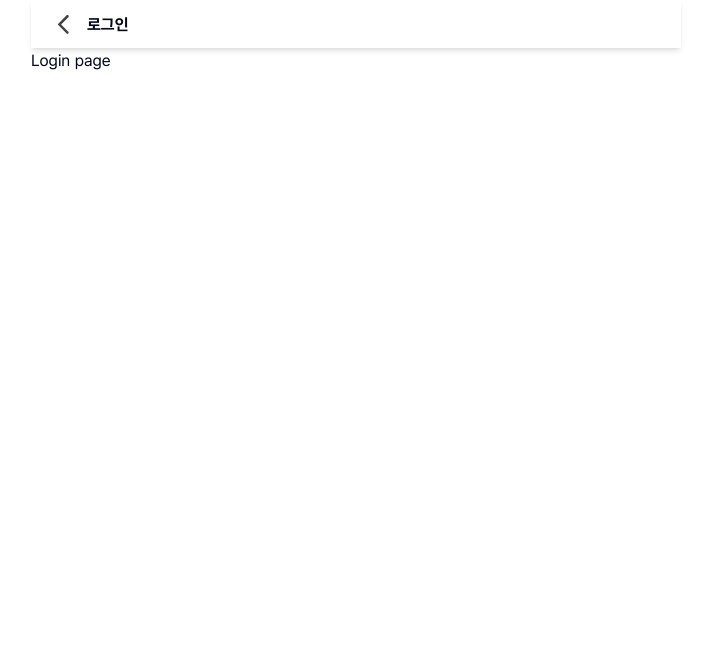
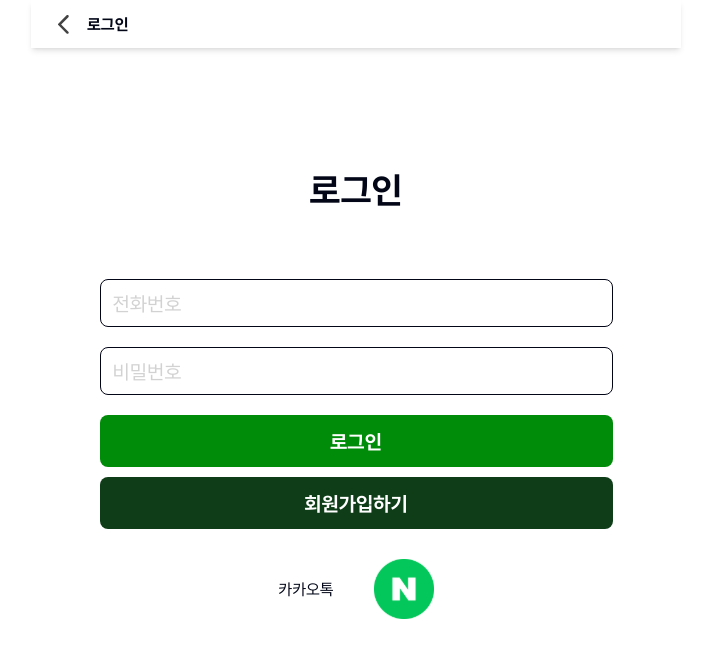
Before and after one commit to prgrms-web-devcourse-final-project/WEB5_6_MOCI_FE, a Next.js app: page /login in a window 1280 px wide. Shown: the top 658 px of the page, without its empty margins (284-995 px from the left). Built offline with nearby package versions, Linux system fonts and the light colour scheme.

Commit message:
[Feat] 로그인 UI 제작, 로그인 api 연동, svgr 관련 수정

```diff
--- /dev/null
+++ b/src/app/(stack)/login/components/LoginForm.tsx
@@ -0,0 +1,61 @@
+"use client";
+
+import { login } from "@/hooks/auth";
+import Button from "@/shared/components/Button";
+import Input from "@/shared/components/Input";
+import { useRouter } from "next/navigation";
+import React, { useState } from "react";
+
+function LoginForm() {
+  const [form, setForm] = useState({ userId: "", password: "" });
+  const router = useRouter();
+
+  const handleForm = (e: React.ChangeEvent<HTMLInputElement>) => {
+    const { name, value } = e.target;
+    setForm((prev) => ({ ...prev, [name]: value.trim() }));
+  };
+
+  const handleLogin = async (e: React.FormEvent) => {
+    e.preventDefault();
+    if (form.userId.trim() === "" || form.password.trim() === "") {
+      // TODO : sweetAlert으로 바꾸기
+      alert("로그인 정보를 입력해주세요");
+    } else {
+      try {
+        const result = await login(form);
+        console.log("로그인성공", result);
+        router.push("/main");
+      } catch (e) {
+        console.error(e);
+      }
+    }
+  };
+
+  return (
+    <form onSubmit={handleLogin} className="w-9/10 flex flex-col gap-5">
+      <Input
+        placeholder="전화번호"
+        name="userId"
+        value={form.userId}
+        onChange={handleForm}
+      ></Input>
+      <Input
+        placeholder="비밀번호"
+        name="password"
+        type="password"
+        value={form.password}
+        onChange={handleForm}
+      ></Input>
+      <nav
+        aria-label="로그인, 회원가입 버튼"
+        className="w-full flex flex-col gap-2.5"
+      >
+        <Button fullWidth type="submit">
+          로그인
+        </Button>
+      </nav>
+    </form>
+  );
+}
+
+export default LoginForm;
--- a/src/app/(stack)/login/page.tsx
+++ b/src/app/(stack)/login/page.tsx
@@ -1,4 +1,8 @@
 import type { Metadata } from "next";
+import NaverLogo from "@/assets/Naver-logo.svg";
+import LoginForm from "./components/LoginForm";
+import Button from "@/shared/components/Button";
+import Link from "next/link";
 
 export const metadata: Metadata = {
   title: "로그인",
@@ -6,6 +10,22 @@ export const metadata: Metadata = {
 };
 
 function Page() {
-  return <div>Login page</div>;
+  return (
+    <div className="w-full flex-1 overflow-hidden px-10 pb-10 flex-center flex-col scroll-auto gap-2.5">
+      <h2 className="text-4xl font-bold self-center mb-15">로그인</h2>
+      <LoginForm />
+      <Button color="darkgreen" fullWidth className="w-9/10 p-0">
+        <Link href="/register" className="w-full h-full px-4 py-3">
+          회원가입하기
+        </Link>
+      </Button>
+      <nav aria-label="소셜로그인 버튼" className="flex-center gap-10 py-5">
+        <button type="button">카카오톡</button>
+        <button type="button">
+          <NaverLogo />
+        </button>
+      </nav>
+    </div>
+  );
 }
 export default Page;
--- a/src/app/(stack)/register/ox-test/components/OXQuiz.tsx
+++ b/src/app/(stack)/register/ox-test/components/OXQuiz.tsx
@@ -47,7 +47,7 @@ function OXQuiz() {
   return (
     <>
       {/* aria-live : polite 문제 바뀌면 자동으로 읽어줌 */}
-      <p className="text-2xl font-bold" aria-live="polite" tabIndex={0}>
+      <p className="text-2xl font-bold" aria-live="polite">
         문제
         <span className="text-green-default"> {current + 1}</span> /{" "}
         {questions.length}
@@ -61,7 +61,6 @@ function OXQuiz() {
           className={` ${
             questions[current].question.length > 40 ? "text-[28px]" : "text-3xl"
           } font-bold text-center"`}
-          tabIndex={0}
           aria-live="polite"
         >
           {questions[current].question}
@@ -72,7 +71,7 @@ function OXQuiz() {
           <div className="flex gap-[8vw] justify-center">
             {/* o 버튼 */}
             <label
-              className={`w-1/3 max-w-45 relative aspect-square rounded-lg bg-lightyellow hover:bg-lightgreen active:bg-lightgreen ${
+              className={`p-6 cursor-pointer  rounded-lg bg-lightyellow hover:bg-lightgreen active:bg-lightgreen ${
                 answers[current] === true && "ring-4 ring-green-default"
               }`}
             >
@@ -86,19 +85,12 @@ function OXQuiz() {
                 checked={answers[current] === true}
                 aria-label="o (할 수 있다)"
               />
-              <Image
-                src={O}
-                alt=""
-                fill
-                className=" object-contain p-6 cursor-pointer"
-                priority
-                draggable={false}
-              />
+              <O alt="" draggable={false} />
             </label>
             {/* x버튼 */}
             <label
-              className={`w-1/3 max-w-45 relative aspect-square rounded-lg bg-lightyellow hover:bg-lightgreen active:bg-lightgreen  ${
-                answers[current] === false && "ring-4 ring-green-default"
+              className={`p-6 cursor-pointer  rounded-lg bg-lightyellow hover:bg-lightgreen active:bg-lightgreen ${
+                answers[current] === true && "ring-4 ring-green-default"
               }`}
             >
               <input
@@ -111,14 +103,7 @@ function OXQuiz() {
                 checked={answers[current] === false}
                 aria-label="x (할 수 없다)"
               />
-              <Image
-                src={X}
-                alt=""
-                fill
-                className="object-contain p-6 cursor-pointer"
-                priority
-                draggable={false}
-              />
+              <X alt="" draggable={false} />
             </label>
           </div>
         </fieldset>
--- a/src/app/(stack)/register/ox-test/page.tsx
+++ b/src/app/(stack)/register/ox-test/page.tsx
@@ -2,7 +2,7 @@ import OXQuiz from "./components/OXQuiz";
 
 function page() {
   return (
-    <div className="w-full root-min-h overflow-hidden px-10 flex flex-col justify-center items-center gap-[5vh] scroll-auto">
+    <div className="flex-1 w-full overflow-hidden px-10 flex-center flex-col gap-[5vh] scroll-auto">
       <OXQuiz />
     </div>
   );
--- /dev/null
+++ b/src/hooks/auth.ts
@@ -0,0 +1,21 @@
+export const login = async (formInput: {
+  userId: string;
+  password: string;
+}) => {
+  const res = await fetch("http://localhost:8080/api/v1/auth/login", {
+    method: "POST",
+    headers: {
+      "Content-Type": "application/json",
+      charset: "UTF-8",
+    },
+    credentials: "include",
+    body: JSON.stringify({ ...formInput, loginType: "PHONE", socialId: "" }),
+  });
+
+  if (!res.ok) {
+    throw new Error("로그인 실패");
+  }
+  const data = await res.json();
+
+  return data;
+};
--- a/src/shared/styles/_utilities.css
+++ b/src/shared/styles/_utilities.css
@@ -4,6 +4,8 @@
     min-height: 100dvh;
     padding-top: 3rem;
     padding-bottom: env(safe-area-inset-bottom);
+    display: flex;
+    flex-direction: column;
   }
 
   .flex-center {
```
Also changed, not shown: src/store/authStore.ts (added, +23 -0 lines), src/assets/Naver-logo.svg (added).
